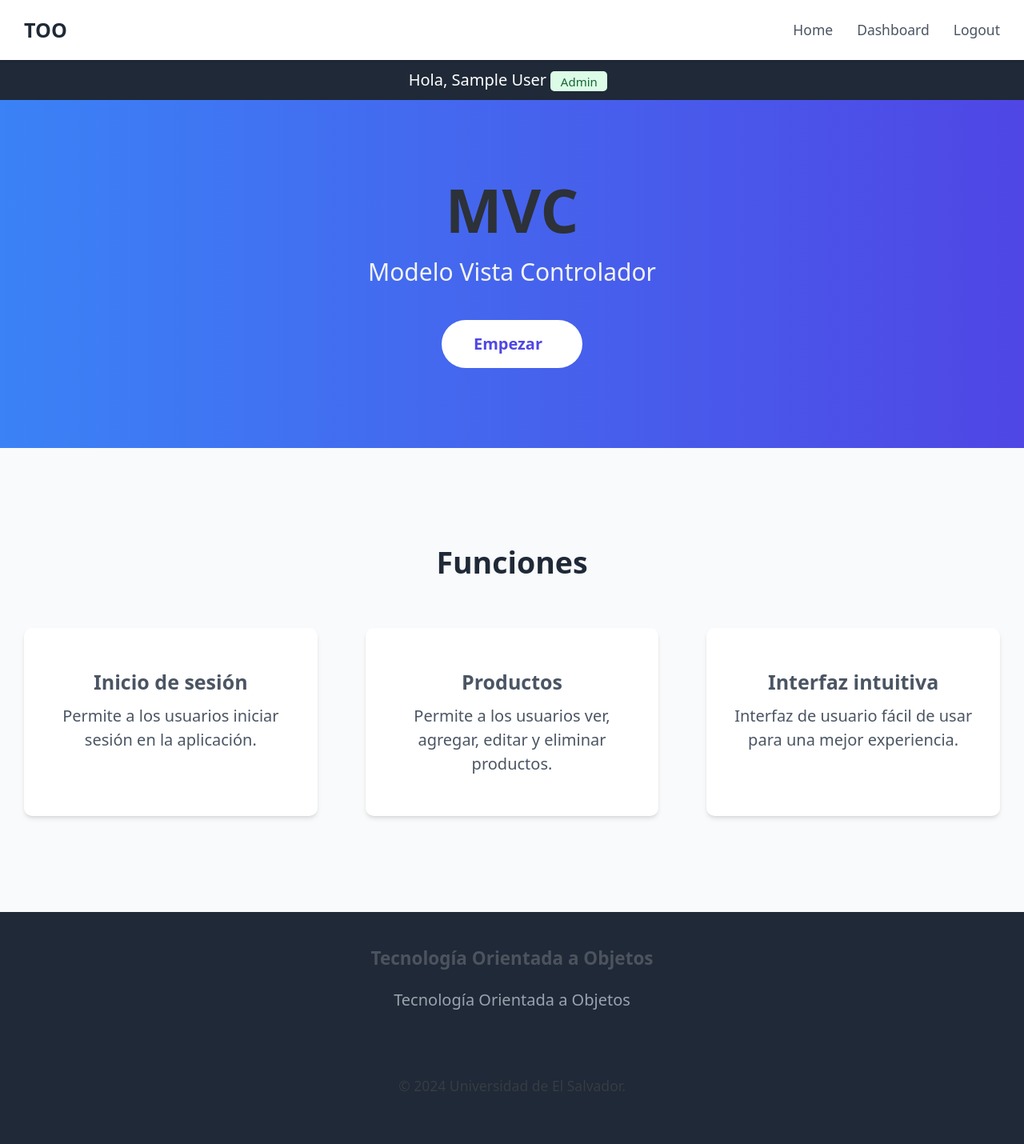
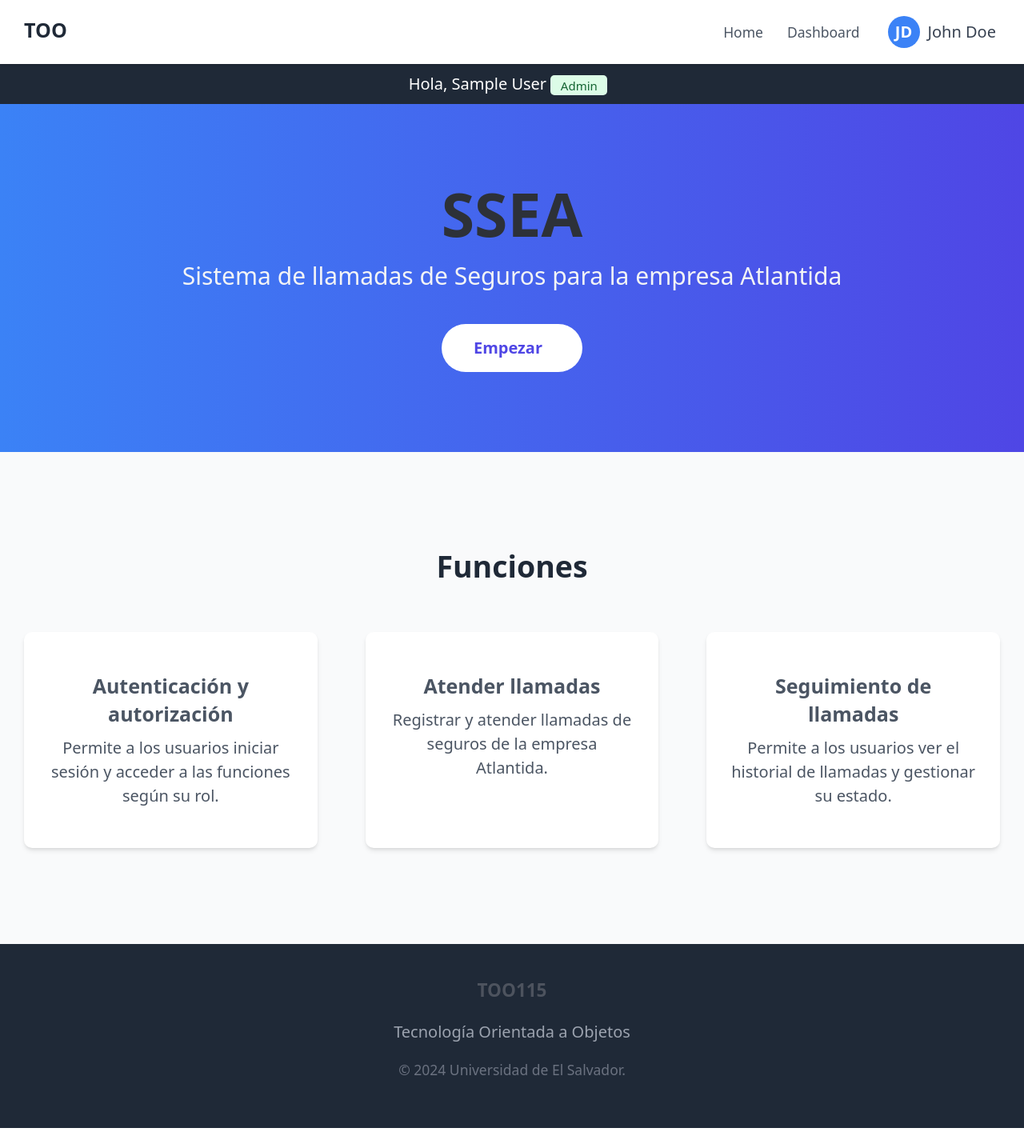
Before and after one commit to escnil994/too-ssea, a PHP site: page / in a window 1280 px wide. Shown: the whole page at 80% size. Run offline with PHP 8.4, Linux system fonts and the light colour scheme; the visitor is signed in with stand-in values (Sample User, id 1); some libraries are stand-ins or nearby versions.

Commit message:
feat: :construction: trabajando en el bton de usuario

```diff
--- a/app/views/components/navbar.php
+++ b/app/views/components/navbar.php
@@ -20,7 +20,7 @@ $userName = isset($_SESSION['usuario_nombre']) ? $_SESSION['usuario_nombre'] : n
 					</a>
 				<?php endif; ?>
 				<?php if ($isLogged) : ?>
-					<a href="/logout" class="text-gray-600 hover:text-gray-900 no-underline">Logout</a>
+					<?php require_once __DIR__ . '/userprofile.php'; ?>
 				<?php else : ?>
 					<a href="/login" class="text-gray-600 hover:text-gray-900 no-underline">Login</a>
 				<?php endif; ?>
@@ -49,6 +49,7 @@ $userName = isset($_SESSION['usuario_nombre']) ? $_SESSION['usuario_nombre'] : n
 		</div>
 	</nav>
 </header>
+
 <?php if ($isLogged) : ?>
 	<div class="bg-gray-800 text-white text-center py-2">
 		Hola, <?php echo $userName; ?>
--- /dev/null
+++ b/app/views/components/userprofile.php
@@ -0,0 +1,52 @@
+<div class="flex items-center">
+	<div class="relative">
+		<button id="userButton" class="bg-transparent border-none flex items-center space-x-2 py-0 px-1 rounded-md hover:bg-gray-100 focus:outline-none transition-colors duration-200">
+			<div class="w-8 h-8 rounded-full bg-blue-500 flex items-center justify-center">
+				<span class="text-white font-semibold">JD</span>
+			</div>
+			<span class="hidden md:inline text-gray-700">John Doe</span>
+		</button>
+
+		<div id="userPopover" class="hidden absolute right-0 mt-2 w-48 bg-white rounded-md shadow-lg py-1 ring-1 ring-black ring-opacity-5 transform origin-top-right transition-all duration-200 z-50">
+			<div class="px-4 py-2 border-b border-gray-100">
+				<p class="text-sm font-medium text-gray-900">John Doe</p>
+				<p class="text-sm text-gray-500">Administrator</p>
+			</div>
+			<a href="/logout" class="text-gray-600 hover:text-gray-900 no-underline">
+				<button id="logoutButton" class="w-full text-left px-4 py-2 text-sm text-gray-700 hover:bg-gray-100 transition-colors duration-200">
+					Sign out
+				</button>
+			</a>
+		</div>
+	</div>
+</div>
+<script>
+	const userButton = document.getElementById('userButton');
+	const userPopover = document.getElementById('userPopover');
+	const logoutButton = document.getElementById('logoutButton');
+
+	// Toggle popover
+	userButton.addEventListener('click', () => {
+		userPopover.classList.toggle('hidden');
+	});
+
+	// Close popover when clicking outside
+	document.addEventListener('click', (event) => {
+		if (!userButton.contains(event.target) && !userPopover.contains(event.target)) {
+			userPopover.classList.add('hidden');
+		}
+	});
+
+	// Handle logout
+	logoutButton.addEventListener('click', () => {
+		alert('Logging out...');
+		userPopover.classList.add('hidden');
+	});
+
+	// Close popover when pressing Escape
+	document.addEventListener('keydown', (event) => {
+		if (event.key === 'Escape') {
+			userPopover.classList.add('hidden');
+		}
+	});
+</script>
--- a/app/views/home.php
+++ b/app/views/home.php
@@ -8,8 +8,9 @@ require_once __DIR__ . '/components/header.php';
 
 	<section class="bg-gradient-to-r from-blue-500 to-indigo-600 text-white py-20">
 		<div class="container mx-auto px-6 text-center">
-			<h1 class="text-4xl md:text-6xl font-bold mb-4">MVC</h1>
-			<p class="text-xl md:text-2xl mb-8 text-gray-100">Modelo Vista Controlador</p>
+			<h1 class="text-4xl md:text-6xl font-bold mb-4">SSEA</h1>
+			<p class="text-xl md:text-2xl mb-8 text-gray-100">Sistema de llamadas de Seguros
+				para la empresa Atlantida</p>
 			<a href="<?= $isLogged ? ($role === 'admin' ? '/dashboard' : '/productos') : '/login' ?>" class="bg-white text-indigo-600 font-bold py-3 px-8 rounded-full hover:bg-gray-100 transition duration-300 inline-flex items-center no-underline">
 				Empezar
 				<i class="fas fa-arrow-right ml-2"></i>
@@ -25,18 +26,18 @@ require_once __DIR__ . '/components/header.php';
 					<div class="text-indigo-500 mb-4">
 						<i class="fas fa-bolt text-4xl"></i>
 					</div>
-					<h3 class="text-xl font-semibold mb-2 text-gray-600">Inicio de sesión</h3>
+					<h3 class="text-xl font-semibold mb-2 text-gray-600">Autenticación y autorización</h3>
 					<p class="text-gray-600">
-						Permite a los usuarios iniciar sesión en la aplicación.
+						Permite a los usuarios iniciar sesión y acceder a las funciones según su rol.
 					</p>
 				</div>
 				<div class="bg-white rounded-lg shadow-md p-6 text-center hover:shadow-lg transition duration-300">
 					<div class="text-indigo-500 mb-4">
 						<i class="fas fa-shield-alt text-4xl"></i>
 					</div>
-					<h3 class="text-xl font-semibold mb-2 text-gray-600">Productos</h3>
+					<h3 class="text-xl font-semibold mb-2 text-gray-600">Atender llamadas</h3>
 					<p class="text-gray-600">
-						Permite a los usuarios ver, agregar, editar y eliminar productos.
+						Registrar y atender llamadas de seguros de la empresa Atlantida.
 					</p>
 				</div>
 				<div class="bg-white rounded-lg shadow-md p-6 text-center hover:shadow-lg transition duration-300">
@@ -44,10 +45,10 @@ require_once __DIR__ . '/components/header.php';
 						<i class="fas fa-smile text-4xl"></i>
 					</div>
 					<h3 class="text-xl font-semibold mb-2 text-gray-600">
-						Interfaz intuitiva
+						Seguimiento de llamadas
 					</h3>
 					<p class="text-gray-600">
-						Interfaz de usuario fácil de usar para una mejor experiencia.
+						Permite a los usuarios ver el historial de llamadas y gestionar su estado.
 					</p>
 				</div>
 			</div>
@@ -56,10 +57,10 @@ require_once __DIR__ . '/components/header.php';
 
 	<footer class="bg-gray-800 text-white py-8">
 		<div class="container mx-auto px-6">
-			<h4 class="text-lg font-bold mb-4 text-center">Tecnología Orientada a Objetos</h4>
+			<h4 class="text-lg font-bold mb-4 text-center">TOO115</h4>
 			<p class="text-gray-400 text-center">Tecnología Orientada a Objetos</p>
-			<div class="border-t border-gray-700 mt-8 pt-8 text-sm text-center">
-				<p>&copy; 2024 Universidad de El Salvador.</p>
+			<div class="border-t border-gray-400 text-sm text-center">
+				<p class="text-gray-500">&copy; 2024 Universidad de El Salvador.</p>
 			</div>
 		</div>
 	</footer>
```
